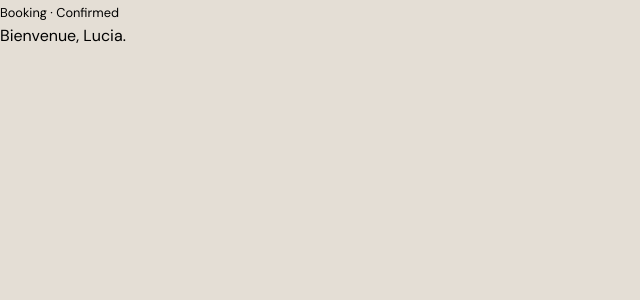
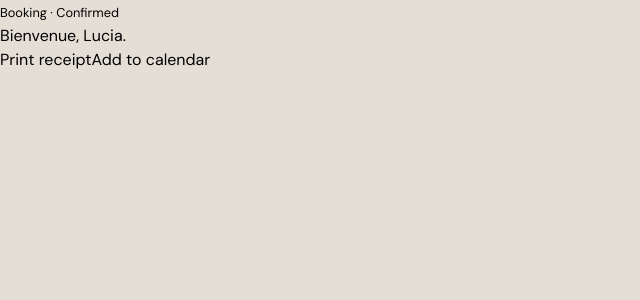
Before and after one commit to Sven-27/hotel-booking-confirmation-page, a React (Vite) app: page / in a window 1280 px wide. Shown: the top 300 px of the page, without its empty margins (0-640 px from the left). Built offline with nearby package versions, Linux system fonts and the light colour scheme; a web font is replaced by a local one.

Commit message:
added components

```diff
--- a/src/components/confirmation/ActiveButtons.tsx
+++ b/src/components/confirmation/ActiveButtons.tsx
@@ -1,7 +1,10 @@
 
 const ActiveButtons: React.FC = () => {
   return (
-    <div>ActiveButtons</div>
+    <div>
+      <button type="button">Print receipt</button>
+      <button type="button">Add to calendar</button>
+    </div>
   )
 }
 
--- a/src/components/confirmation/ConfirmationHeader.tsx
+++ b/src/components/confirmation/ConfirmationHeader.tsx
@@ -1,4 +1,4 @@
-
+import ActiveButtons from './ActiveButtons';
 
 const ConfirmationHeader: React.FC = () => {
   return (
@@ -7,6 +7,7 @@ const ConfirmationHeader: React.FC = () => {
         <p><small>Booking · Confirmed</small></p>
         <h1>Bienvenue, <span>Lucia</span>.</h1>
       </div>
+      <ActiveButtons />
     </section>
   )
 }
```
